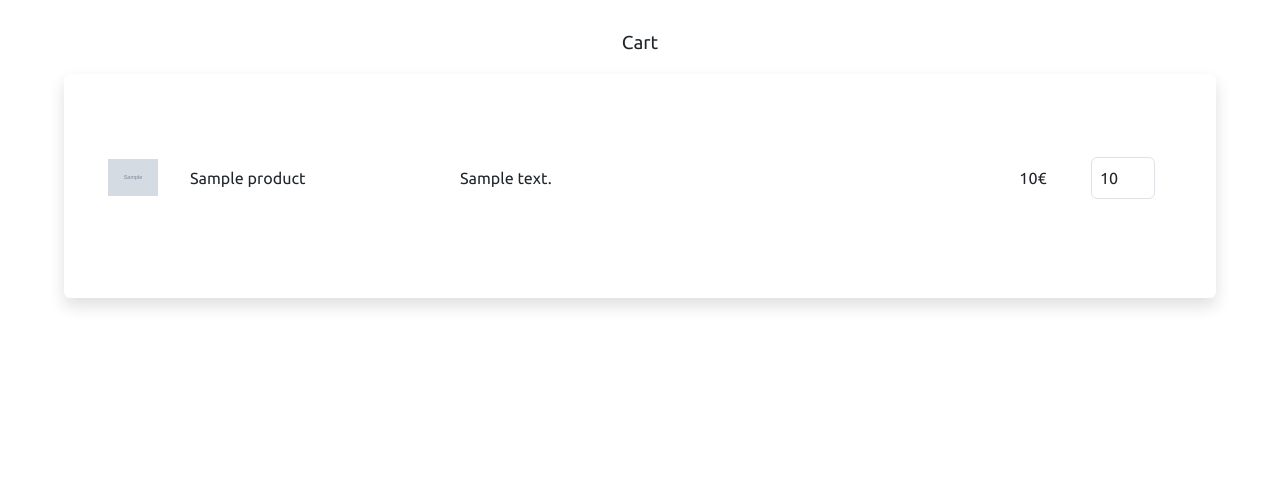
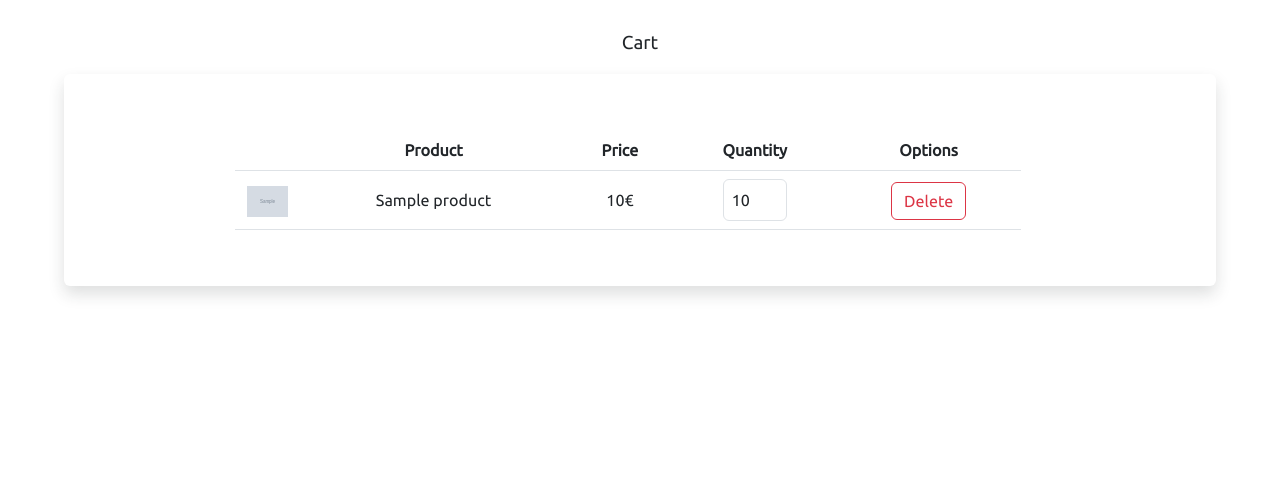
Before and after one commit to u83mm/e-commerce, a PHP site: template Application/view/cart/index_view.twig in a window 1280 px wide. Shown: the part 191-689 px from the top of the page. Run offline with PHP 8.4, Linux system fonts and the light colour scheme; the template is opened without the code that fills it: most values are stand-ins (such as "Sample title", 1, 10 or a date in 2020); grey boxes marked "Sample" are stand-in pictures; some libraries are stand-ins or nearby versions.

Commit message:
Added delect products option from cart

```diff
--- a/Application/view/cart/index_view.twig
+++ b/Application/view/cart/index_view.twig
@@ -12,26 +12,41 @@
                 <img src="/images/empty_cart.webp" alt="empty cart">
             </figure>
         {% else %}
-            {% for product in products %}
             <div class="row mb-3">
-                <figure class="col-sm-6 col-lg-1 m-0 d-flex">
-                    <a class="align-self-center cart-items p-2" href="/products/show/{{ product.id }}"><img src="{{ product.image }}" alt="Product {{ product.id }}"></a>
-                </figure>
-                <div class="col-lg-3 align-self-center">
-                    {{ product.name }}
-                </div>
-                <div class="col-lg-6 align-self-center">
-                    {{ product.description }}
-                </div>
-                <div class="col-lg-1 align-self-center text-center">
-                    {% set currency = "€" %}
-                    {{ product.price ~ "%s"|format(currency) }}
-                </div>
-                <div class="col-lg-1 align-self-center text-center">
-                    <input class="form-control" type="number" name="qty" id="qty" value="{{ product.qty }}" min="0">
+                <div class="col-12 col-xl-9 mx-auto table-responsive">
+                    <table class="table">
+                        <thead>
+                            <tr>
+                                <th scope="col" class="text-center"></th>
+                                <th scope="col" class="text-center">Product</th>
+                                <th scope="col" class="text-center">Price</th>
+                                <th scope="col" class="text-center">Quantity</th>
+                                <th scope="col" class="text-center">Options</th>
+                            </tr>
+                        </thead>
+                        <tbody>
+                            {% for product in products %}
+                                <tr>
+                                    <td class="col-sm-6 col-lg-1 text-center">
+                                        <a href="/products/show/{{ product.id }}"><img class="cart-items p-1" src="{{ product.image }}" alt="Product {{ product.id }}"></a>
+                                    </td>
+                                    <td class="text-center">
+                                        {{ product.name }}
+                                    </td>
+                                    <td class="text-center">
+                                        {% set currency = "€" %}{{ product.price ~ "%s"|format(currency) }}
+                                    </td>
+                                    <td class="text-center">
+                                        <input class="form-control" type="number" name="qty" id="qty" value="{{ product.qty }}" min="0">
+                                    </td>
+                                    <td class="text-center">
+                                        <a class="btn btn-outline-danger" href="/cart/delete/{{ product.id }}">Delete</a>
+                                    </td>
+                            {% endfor %}
+                        </tbody>
+                    </table>
                 </div>
             </div>
-            {% endfor %}
         {% endif %}
     </section>
 {% endblock main %}
--- a/public/css/estilo.css
+++ b/public/css/estilo.css
@@ -89,13 +89,6 @@ a {
 	text-decoration: none;
 }
 
-td {
-	text-align: center;
-	padding: 0.5em;
-	border: 1px solid black;
-	background-color: antiquewhite;
-}
-
 label{
 	padding-right: 0.5em;
 }
@@ -140,12 +133,6 @@ pre {
 
 table {
 	margin-top: 2em;
-}
-
-th {
-	border: 1px solid black;
-	padding: 1em;
-	background-color: yellow;
 }
 
 sup {
```
Also changed, not shown: Application/Controller/cart/CartController.php (+39 -3 lines).
